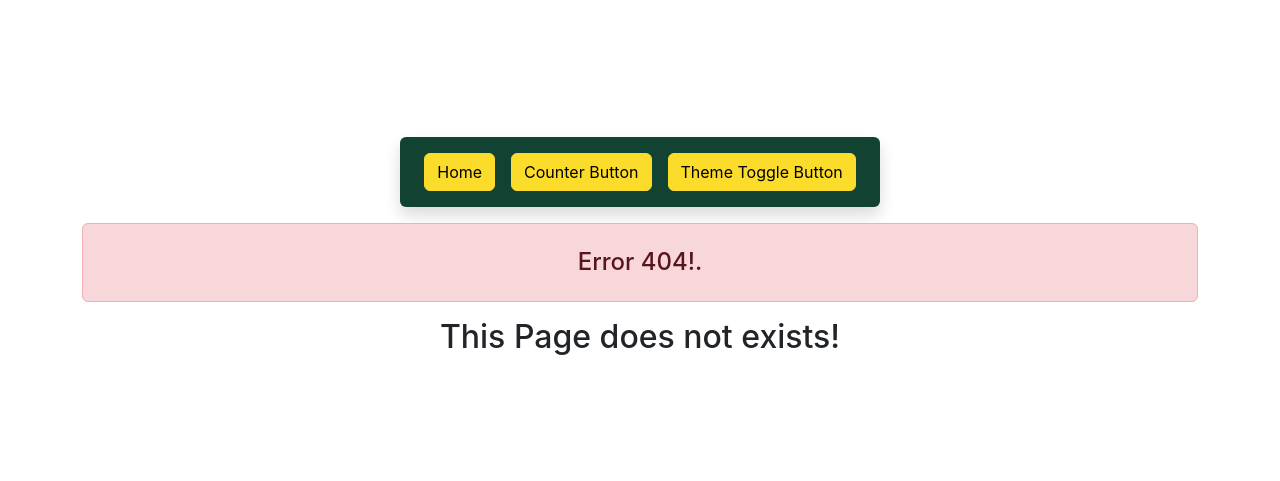
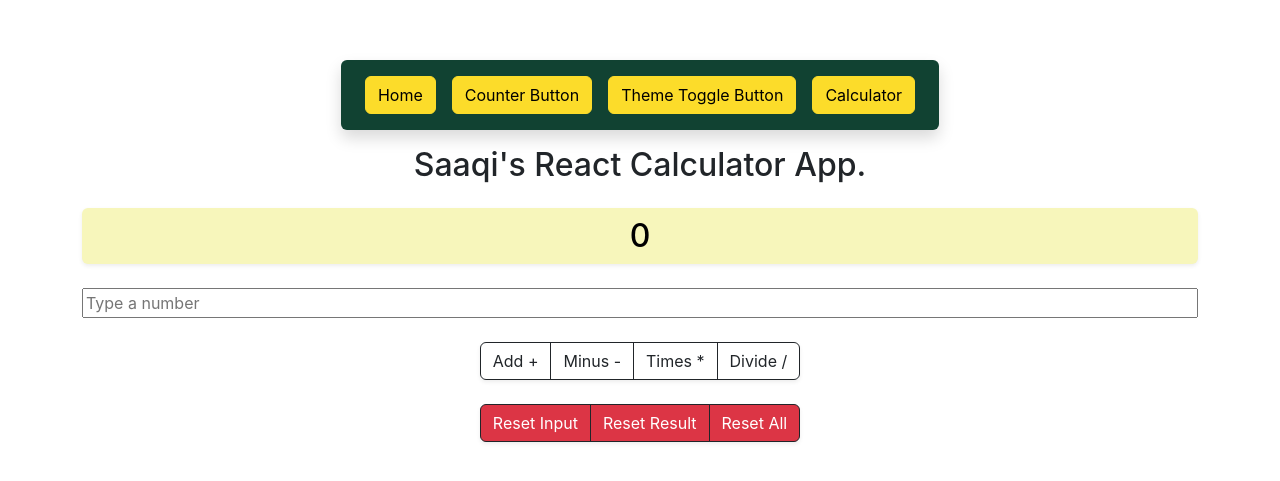
Before and after one commit to saaqi/react-practice, a React (Vite) app: page /calculator in a window 1280 px wide. Before the commit this address had no page. Shown: the part 149-630 px from the top of the page. Built offline with nearby package versions, Linux system fonts and the light colour scheme.

Commit message:
add calculator

```diff
--- /dev/null
+++ b/src/components/Calculator.jsx
@@ -0,0 +1,81 @@
+import { useState, useRef } from "react";
+
+
+function App() {
+  const inputRef = useRef(null);
+  const resultRef = useRef(null);
+  const [result, setResult] = useState(0);
+
+  function plus(e) {
+    e.preventDefault();
+    setResult((result) => result + Number(inputRef.current.value));
+  };
+
+  function minus(e) {
+    e.preventDefault();
+    setResult((result) => result - Number(inputRef.current.value));
+  };
+
+  function times(e) {
+    e.preventDefault();
+    setResult((result) => result * Number(inputRef.current.value));
+  };
+
+  function divide(e) {
+    e.preventDefault();
+    setResult((result) => result / Number(inputRef.current.value));
+  };
+
+  function resetInput(e) {
+    e.preventDefault();
+    inputRef.current.value = null;
+    inputRef.current.focus();
+  };
+
+  function resetResult(e) {
+    e.preventDefault();
+    setResult(0);
+    inputRef.current.focus();
+  };
+
+  function resetAll(e) {
+    e.preventDefault();
+    resetInput(e);
+    resetResult(e);
+  };
+
+  return (
+    <div className="App">
+      <h1 className="fs-2">Saaqi's React Calculator App.</h1>
+      <form>
+        <p
+          className='result py-1 my-4 rounded shadow-sm bg-warning text-bg-warning fw-medium fs-2'
+          ref={resultRef}
+        >
+          {result}
+        </p>
+        <input
+          className="input-field w-100"
+          pattern="[0-9]"
+          ref={inputRef}
+          type="number"
+          placeholder="Type a number"
+        />
+        <div className="btn-group mt-4 shadow-sm">
+          <button className="btn btn-outline-dark" onClick={plus}>Add +</button>
+          <button className="btn btn-outline-dark" onClick={minus}>Minus -</button>
+          <button className="btn btn-outline-dark" onClick={times}>Times *</button>
+          <button className="btn btn-outline-dark" onClick={divide}>Divide /</button>
+        </div>
+        <br />
+        <div className="btn-group mt-4 shadow-sm">
+          <button className="btn btn-danger border-dark" onClick={resetInput}>Reset Input</button>
+          <button className="btn btn-danger border-dark" onClick={resetResult}>Reset Result</button>
+          <button className="btn btn-danger border-dark" onClick={resetAll}>Reset All</button>
+        </div>
+      </form>
+    </div>
+  );
+}
+
+export default App;
--- a/src/components/Nav.jsx
+++ b/src/components/Nav.jsx
@@ -12,6 +12,10 @@ const NavLink = [
   {
     link: '/theme-toggle-button',
     text: 'Theme Toggle Button'
+  },
+  {
+    link: '/calculator',
+    text: 'Calculator'
   },
 ].map((item, index) => {
   return {
--- a/src/index.jsx
+++ b/src/index.jsx
@@ -8,6 +8,7 @@ import Header from './components/Header.jsx'
 import CounterButton from './components/CounterButton.jsx'
 import { ThemeProvider } from './components/context/ThemeContext'
 import ThemeToggleButton from './components/ThemeToggleButton.jsx'
+import Calculator from './components/Calculator.jsx'
 import NotFound from './components/NotFound.jsx'
 
 import './styles/main.scss'
@@ -18,7 +19,11 @@ ReactDOM.createRoot(document.getElementById('root')).render(
       <BrowserRouter>
         <main className="min-vh-100 align-items-center d-flex justify-content-center">
           <div className="container my-4 text-center">
+
+            {/* Navigatoin */}
             <Nav />
+
+            {/* Home */}
             <Routes>
               <Route path="/" element={
                 <>
@@ -33,6 +38,8 @@ ReactDOM.createRoot(document.getElementById('root')).render(
                 <Header heading="Practice Project for React Basic Course." />
               </>
               } />
+
+              {/* Counter Button */}
               <Route path="/counter-button" element={
                 <CounterButton
                   // documentTitle="nyet"
@@ -40,6 +47,8 @@ ReactDOM.createRoot(document.getElementById('root')).render(
                   // documentURL="/counter-button"
                 />
               } />
+
+              {/* Theme Toggle Button */}
               <Route path="/theme-toggle-button" element={
                 <ThemeProvider>
                   <ThemeToggleButton
@@ -50,6 +59,17 @@ ReactDOM.createRoot(document.getElementById('root')).render(
                   />
                 </ThemeProvider>
               } />
+
+              {/* Calculator */}
+              <Route path="/calculator" element={
+                  <Calculator
+                    // documentTitle=""
+                    // documentDescription=""
+                    // documentURL="/theme-toggle-button"
+                  />
+              } />
+
+              {/* 404 Page */}
               <Route path='*' element={<NotFound />}/>
             </Routes>
           </div>
--- a/vite.config.js
+++ b/vite.config.js
@@ -6,7 +6,7 @@ export default defineConfig({
   plugins: [
     react(),
   ],
-  base: "./",
+  base: "/react-practice/",
   server: {
     port: 3000,
   },
```
Also changed, not shown: 1 other file (tests, documents, lock files or other folders).
